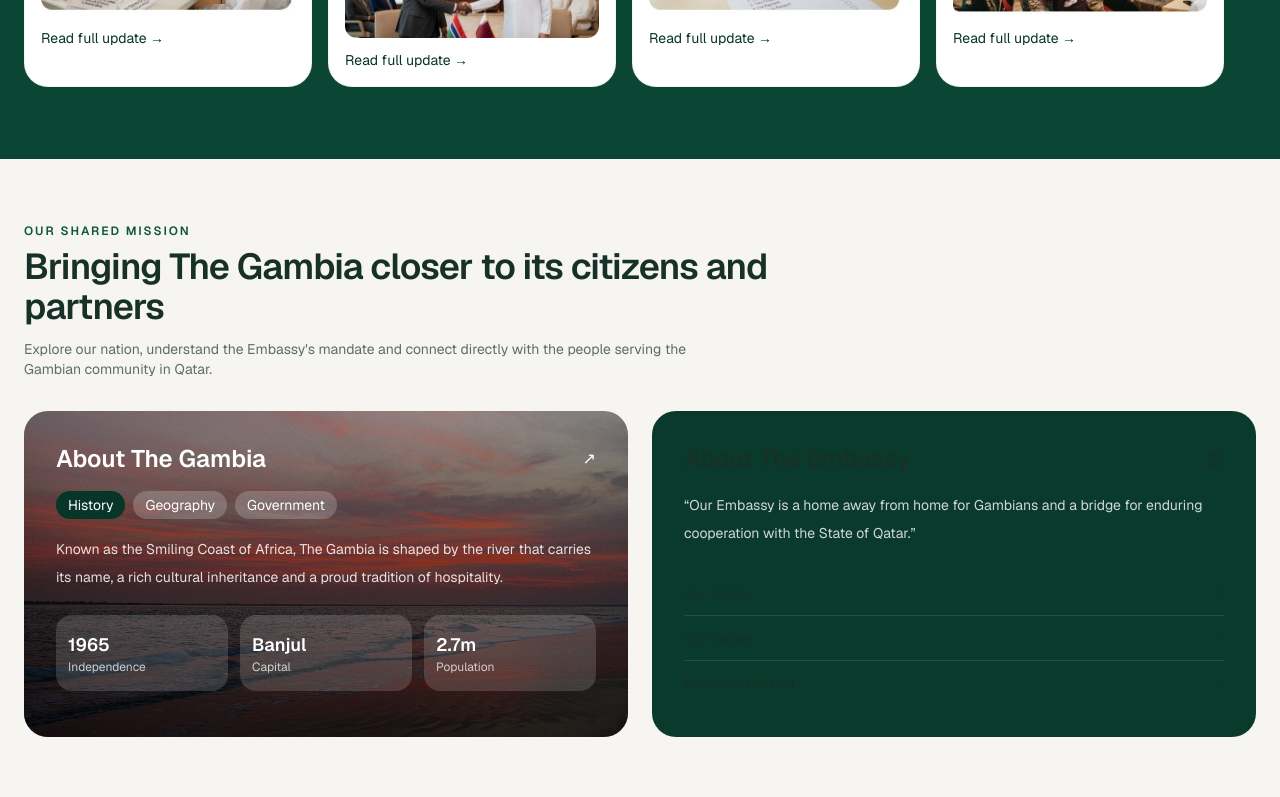
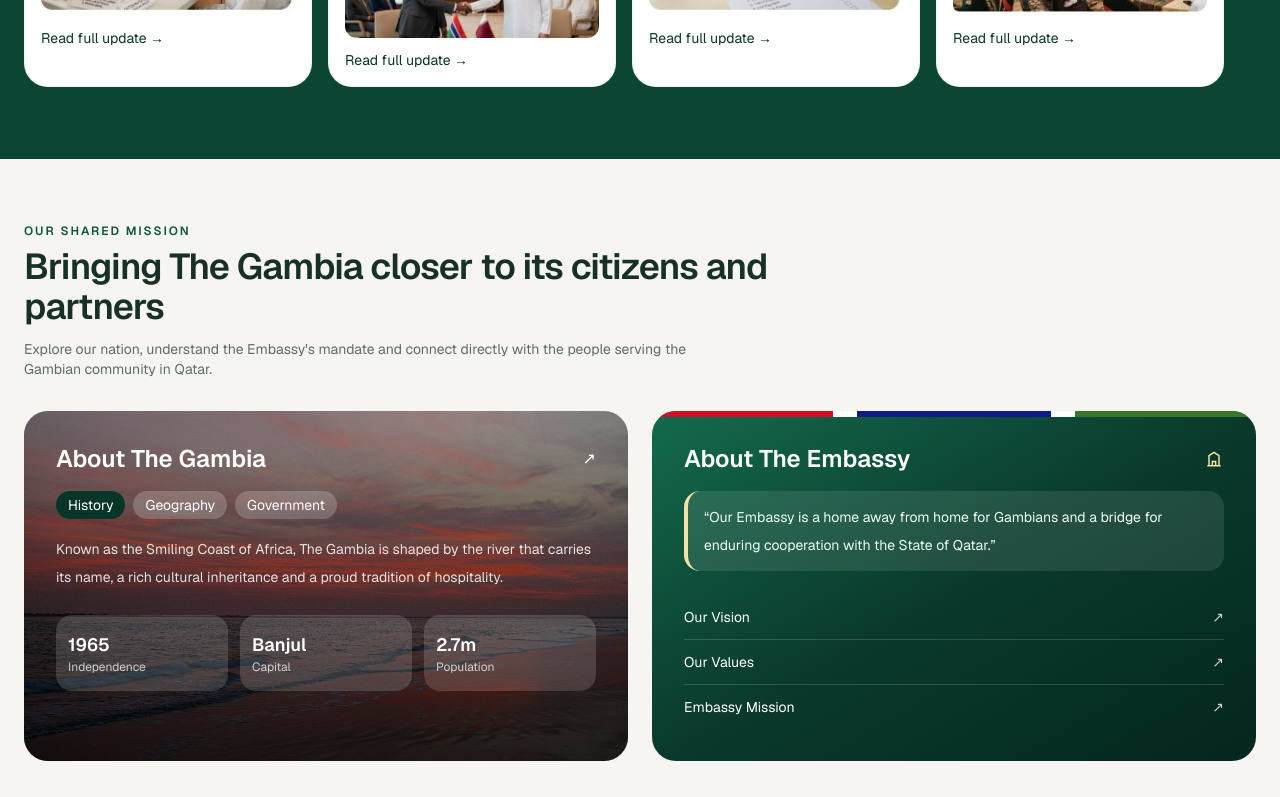
Before and after one commit to HammadiOuassim/gambiaEmbassy, a Next.js app in the folder front/: page / in a window 1280 px wide. Shown: the part 2000-2797 px from the top of the page. Built offline with nearby package versions, Linux system fonts and the light colour scheme.

Commit message:
Replace embassy section in HomePage with EmbassyCard component for improved modularity and maintainability.

```diff
--- a/front/components/crest.tsx
+++ b/front/components/crest.tsx
@@ -1,14 +1,15 @@
+import Image from "next/image";
+
 export function Crest({ className = "h-10 w-10" }: { className?: string }) {
   return (
-    <svg viewBox="0 0 64 64" className={className} aria-hidden="true">
-      <circle cx="32" cy="32" r="32" fill="#073528" />
-      <circle cx="32" cy="32" r="28" fill="#f4f1ea" />
-      <path d="M32 10l14 6v14c0 10-6 16-14 20-8-4-14-10-14-20V16l14-6z" fill="#0b4634" />
-      <path d="M32 16l9 4v9c0 6-4 11-9 14-5-3-9-8-9-14v-9l9-4z" fill="#f4f1ea" />
-      <path d="M23 28h18v3H23zm0 6h18v3H23z" fill="#0b4634" />
-      <circle cx="32" cy="24" r="3" fill="#c4a15a" />
-      <path d="M20 46c4 4 8 6 12 6s8-2 12-6" fill="none" stroke="#ce1126" strokeWidth="2" />
-    </svg>
+    <Image
+      src="/coat-of-arms.png"
+      alt=""
+      width={500}
+      height={500}
+      className={`object-contain ${className}`}
+      aria-hidden
+    />
   );
 }
 
--- /dev/null
+++ b/front/components/embassy-card.tsx
@@ -0,0 +1,92 @@
+"use client";
+
+import { useState } from "react";
+
+const items = [
+  {
+    title: "Our Vision",
+    body: "A trusted Embassy where every Gambian in Qatar is protected, heard and connected to home, and where cooperation with the State of Qatar grows stronger each year.",
+  },
+  {
+    title: "Our Values",
+    body: "Service, integrity and hospitality. We treat every citizen with respect, keep official work transparent and honour the dignity of The Gambia in every engagement.",
+  },
+  {
+    title: "Embassy Mission",
+    body: "To represent the Republic of The Gambia in Qatar, deliver consular services to citizens, and strengthen diplomatic, economic and cultural ties with the State of Qatar.",
+  },
+] as const;
+
+export function EmbassyCard() {
+  const [open, setOpen] = useState<(typeof items)[number]["title"] | null>(null);
+
+  return (
+    <article
+      id="embassy"
+      className="relative overflow-hidden rounded-3xl bg-gradient-to-br from-[#146b4e] via-[#0a3a2c] to-[#04261d] p-8 text-white"
+    >
+      <div
+        className="absolute inset-x-0 top-0 h-1.5"
+        style={{
+          background:
+            "linear-gradient(90deg, #CE1126 0 30%, #ffffff 30% 34%, #0C1C8C 34% 66%, #ffffff 66% 70%, #3A7728 70% 100%)",
+        }}
+        aria-hidden
+      />
+      <div className="flex items-center justify-between">
+        <h3 className="text-2xl font-semibold">About The Embassy</h3>
+        <span className="text-[#f3e2a4]">
+          <BuildingIcon />
+        </span>
+      </div>
+      <p className="mt-4 rounded-2xl border-l-4 border-[#f3e2a4] bg-white/10 px-4 py-3 text-sm leading-7 text-emerald-50">
+        “Our Embassy is a home away from home for Gambians and a bridge for enduring cooperation
+        with the State of Qatar.”
+      </p>
+      <ul className="mt-6 divide-y divide-white/15 text-sm">
+        {items.map((item) => {
+          const isOpen = open === item.title;
+          return (
+            <li key={item.title}>
+              <button
+                type="button"
+                aria-expanded={isOpen}
+                onClick={() => setOpen(isOpen ? null : item.title)}
+                className={`flex w-full items-center justify-between py-3 text-left transition-colors duration-500 ${
+                  isOpen ? "font-semibold text-[#f3e2a4]" : "text-white"
+                }`}
+              >
+                {item.title}
+                <span
+                  aria-hidden
+                  className={`inline-block transition-transform duration-500 ${
+                    isOpen ? "rotate-90 text-[#f3e2a4]" : "text-white/80"
+                  }`}
+                >
+                  ↗
+                </span>
+              </button>
+              <div
+                className={`grid transition-[grid-template-rows,opacity] duration-500 ease-out motion-reduce:transition-none ${
+                  isOpen ? "grid-rows-[1fr] opacity-100" : "grid-rows-[0fr] opacity-0"
+                }`}
+              >
+                <div className="overflow-hidden">
+                  <p className="pb-3 text-sm leading-7 text-emerald-50">{item.body}</p>
+                </div>
+              </div>
+            </li>
+          );
+        })}
+      </ul>
+    </article>
+  );
+}
+
+function BuildingIcon() {
+  return (
+    <svg viewBox="0 0 24 24" className="h-5 w-5" fill="none" stroke="currentColor" strokeWidth="1.8">
+      <path d="M4 20h16M6 20V8l6-4 6 4v12M10 20v-5h4v5" />
+    </svg>
+  );
+}
--- a/front/components/home-page.tsx
+++ b/front/components/home-page.tsx
@@ -3,6 +3,7 @@ import Link from "next/link";
 import { SiteFooter } from "@/components/site-footer";
 import { SiteHeader } from "@/components/site-header";
 import { AboutTabs } from "@/components/about-tabs";
+import { EmbassyCard } from "@/components/embassy-card";
 import { HighlightReel } from "@/components/highlight-reel";
 
 const staff = [
@@ -192,24 +193,7 @@ export function HomePage() {
             </p>
             <div className="mt-8 grid gap-6 lg:grid-cols-2">
               <AboutTabs />
-              <article id="embassy" className="rounded-3xl bg-[#0a3a2c] p-8">
-                <div className="flex items-center justify-between">
-                  <h3 className="text-2xl font-semibold">About The Embassy</h3>
-                  <BuildingIcon />
-                </div>
-                <p className="mt-4 text-sm leading-7 text-white/80">
-                  “Our Embassy is a home away from home for Gambians and a bridge for enduring
-                  cooperation with the State of Qatar.”
-                </p>
-                <ul className="mt-6 divide-y divide-white/10 text-sm">
-                  {["Our Vision", "Our Values", "Embassy Mission"].map((item) => (
-                    <li key={item} className="flex items-center justify-between py-3">
-                      {item}
-                      <span aria-hidden>↗</span>
-                    </li>
-                  ))}
-                </ul>
-              </article>
+              <EmbassyCard />
             </div>
           </div>
         </section>
```
Also changed, not shown: front/public/coat-of-arms.png (added).
